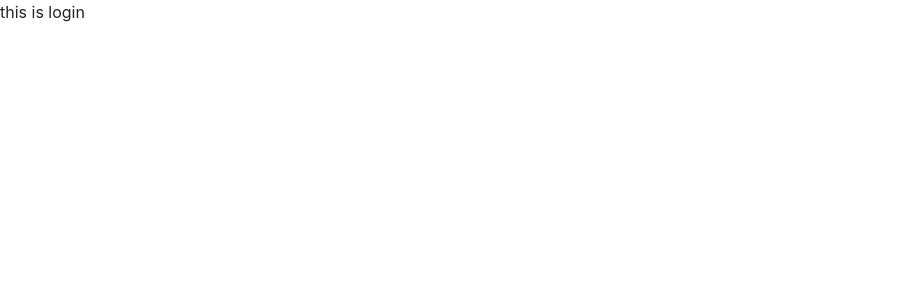
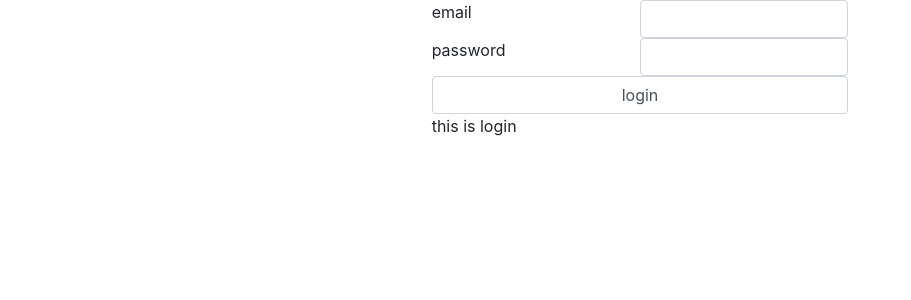
Before and after one commit to andresporras3423/technos-front, a React (Create React App) app: page /login in a window 1280 px wide. Shown: the top 300 px of the page, without its empty margins (0-911 px from the left). Built offline with nearby package versions, Linux system fonts and the light colour scheme.

Commit message:
add form to login and signup

```diff
--- a/src/App.css
+++ b/src/App.css
@@ -5,6 +5,20 @@
 .App-logo {
   height: 40vmin;
   pointer-events: none;
+}
+
+.login-div{
+  display: grid;
+  grid-template-columns: 1fr 1fr 1fr;
+}
+
+.login-div > * {
+  grid-column: 2;
+}
+
+.form-login {
+  display: grid;
+  grid-template-columns: 1fr 1fr;
 }
 
 @media (prefers-reduced-motion: no-preference) {
--- a/src/App.js
+++ b/src/App.js
@@ -1,4 +1,3 @@
-
 import './App.css';
 import {
   Route, Switch,
--- a/src/Login.js
+++ b/src/Login.js
@@ -1,8 +1,15 @@
 function Login(props) {
     const {message} = props;
   return (
-    <div>
-     {message}
+    <div className="col-md-12 login-div">
+                <div  className="form-login" >
+                    <label>email</label>
+                    <input  class="form-control" type="text"/>
+                    <label>password</label>
+                    <input className="form-control" type="password"/>
+                </div>
+                <div><button className="form-control">login</button></div>
+                <div>{message}</div>
     </div>
   );
 }
```
